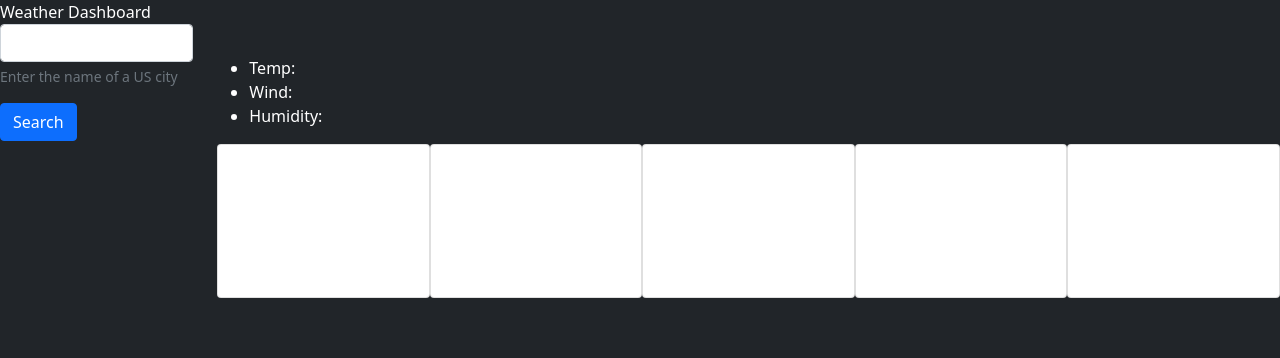
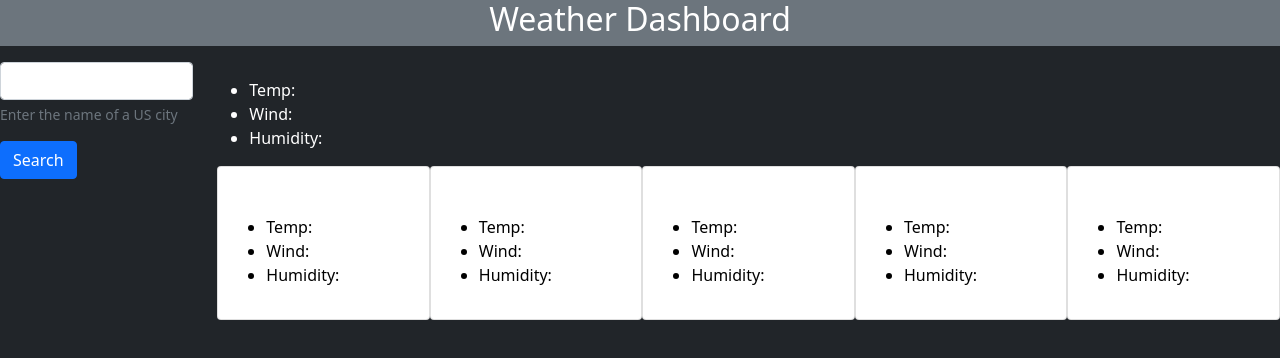
Before and after one commit to DSHowarth/Module-06-Weather-Dashboard, a plain HTML site: page index.html in a window 1280 px wide. Drawn offline with nearby package versions, Linux system fonts and the light colour scheme.

Commit message:
add cosmetic bootstrap formatting

```diff
--- a/index.html
+++ b/index.html
@@ -10,11 +10,13 @@
     <title>Whatever Weather</title>
 </head>
 <body class="bg-dark text-white">
-    <header>Weather Dashboard</header>
+    <header class="row bg-secondary">
+        <h2 class="col-12 text-center">Weather Dashboard</h2>
+    </header>
     <!-- Main body contains two columns: one with search form and search history, one with current weather and 5 day forcast -->
     <main class="row">
         <div class="col-2 col-md-2">
-            <form id="searchForm">
+            <form id="searchForm" class="mt-3">
                 <div class="mb-3">
                 <input type="text" class="form-control" id="weatherSearch" aria-describedby="cityHelp">
                 <div id="cityHelp" class="form-text">Enter the name of a US city</div>
@@ -22,7 +24,7 @@
                 <button type="submit" class="btn btn-primary" id="searchSubmit">Search</button>
             </form>
             <!-- list where history will get dynamically generated -->
-            <ul id="history"></ul>
+            <ul id="history" class="d-flex flex-column"></ul>
         </div>
         <!-- elements in this div are hidden on page load -->
         <div class="col-md-10">
@@ -37,7 +39,7 @@
                 </ul>
             </section>
             <!-- cards for 5 day forecast -->
-            <div id='fiveDayForecast' class="d-flex">
+            <div id='fiveDayForecast' class="d-flex text-black">
                 <div id='day1' class="card" style="width: 18rem;">
                     <div class="card-body">
                         <h5 class="card-title"></h5><img>
```
